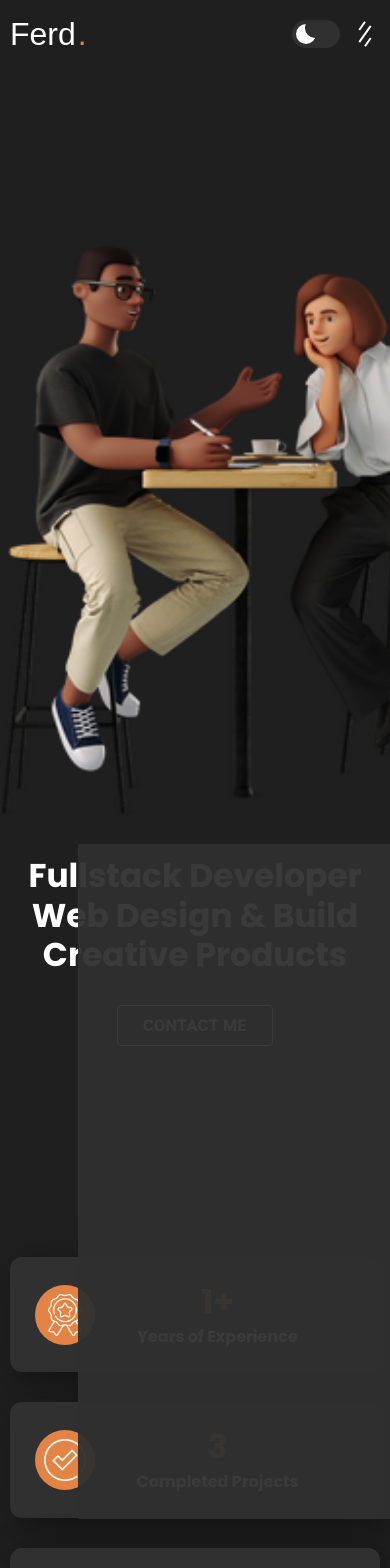
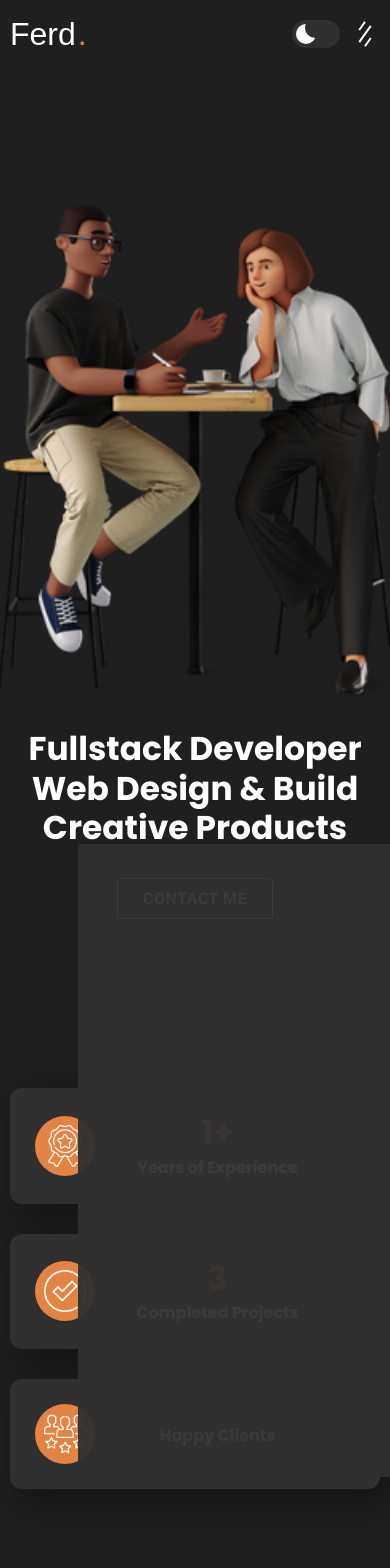
Before and after one commit to alfaniferdiansah/my-web-portofolio, a React (Create React App) app: page / in a window 390 px wide. Shown: the top 1568 px of the page. Built offline with nearby package versions, Linux system fonts and the light colour scheme; a web font is replaced by a local one.

Commit message:
update project-navbar responsive style

```diff
--- a/src/App.css
+++ b/src/App.css
@@ -405,7 +405,7 @@ body.active { overflow: hidden; }
   left: 20%;
   align-content: end;
   width: 80%;
-  height: 80%;
+  height: 75%;
   display: grid;
   opacity: 0.95;
   visibility: visible;
@@ -475,17 +475,16 @@ main { overflow-x: hidden; }
   align-items: center;
   padding-top: 115px;
   margin-bottom: var(--section-padding);
-  height: 130vh;
+  height: 110vh;
 }
 
 .hero-banner {
   max-width: 500px;
-  width: 105%;
+  width: 107%;
 }
 
 .hero-banner .w-100 {
-  width: 500px;
-  height: 580px;
+  width: 410px;
   margin-top: 80px;
 }
 
```
